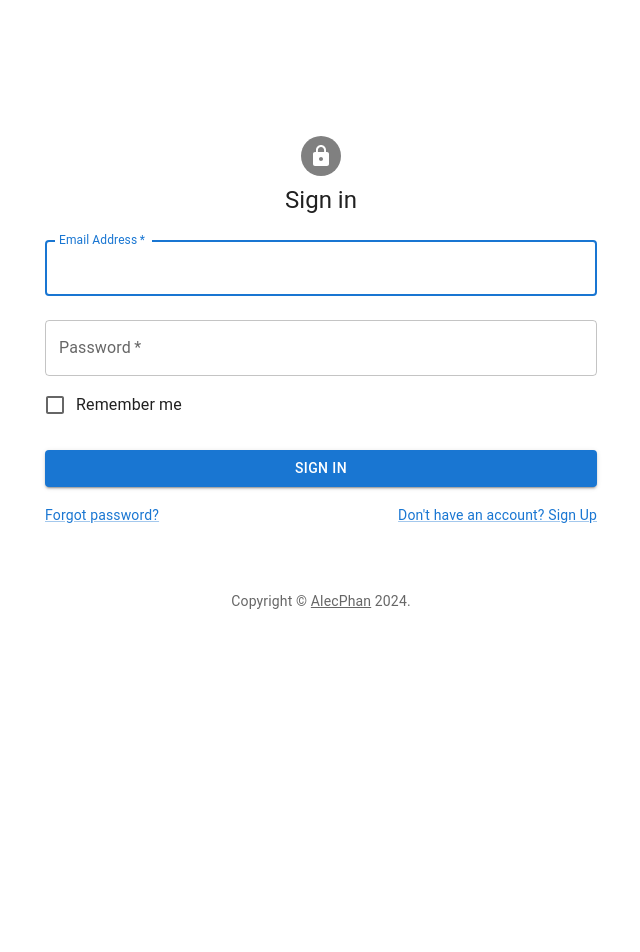
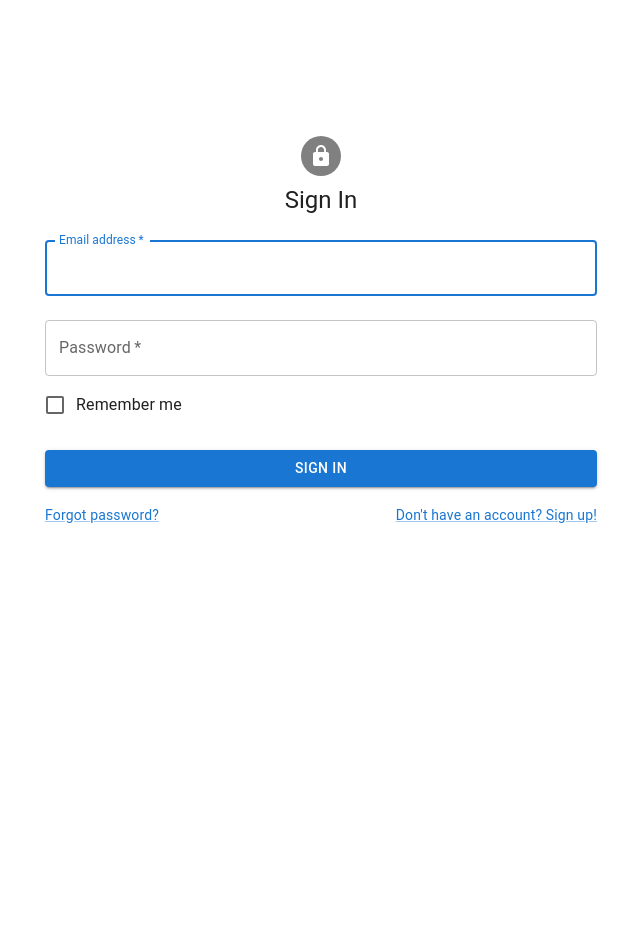
Before and after one commit to wokemon/Week2FCI, a React (Create React App) app in the folder hotel-manager/: page /login in a window 1280 px wide. Shown: the top 952 px of the page, without its empty margins (319-959 px from the left). Before the commit the page ends 800 px from the top, so only its background shows below. Built offline with nearby package versions, Linux system fonts and the light colour scheme; what i18next-xhr-backend would draw is missing.

Commit message:
Add more translation

```diff
--- a/hotel-manager/src/components/Footer.js
+++ b/hotel-manager/src/components/Footer.js
@@ -10,7 +10,7 @@ function Copyright() {
   return (
     <Typography variant="body2" sx={{color: 'white'}} textAlign={"center"}>
       {'Copyright © '}
-      <Link color="inherit" href="https://github.com/wokemon">
+      <Link color="inherit" href="https://github.com/wokemon" target="_blank">
         AlecPhan
       </Link>{' '}
       {new Date().getFullYear()}
@@ -29,7 +29,7 @@ export default function StickyFooter() {
         sx={{
           display: 'flex',
           flexDirection: 'column',
-          minHeight: '93.2vh',
+          minHeight: '70vh',
           width: '100%'
         }}
       >
--- a/hotel-manager/src/components/Login.js
+++ b/hotel-manager/src/components/Login.js
@@ -15,23 +15,13 @@ import Typography from '@mui/material/Typography';
 import Container from '@mui/material/Container';
 import { createTheme, ThemeProvider } from '@mui/material/styles';
 import AppNav from './Navbar';
-
-function Copyright(props) {
-  return (
-    <Typography variant="body2" color="text.secondary" align="center" {...props}>
-      {'Copyright © '}
-      <Link color="inherit" href="https://github.com/wokemon" target="_blank">
-        AlecPhan
-      </Link>{' '}
-      {new Date().getFullYear()}
-      {'.'}
-    </Typography>
-  );
-}
+import StickyFooter from './Footer';
+import { useTranslation } from 'react-i18next';
 
 const defaultTheme = createTheme();
 
 export default function SignIn() {
+  const { t } = useTranslation();
   const [email, setEmail] = useState('')
   const [password, setPassword] = useState('')
 
@@ -73,7 +63,7 @@ export default function SignIn() {
             <Lock />
           </Avatar>
           <Typography component="h1" variant="h5">
-            Sign in
+            {t('sign_in')}
           </Typography>
           <Box component="form" onSubmit={handleSubmit} noValidate sx={{ mt: 1 }}>
             <TextField
@@ -81,7 +71,7 @@ export default function SignIn() {
               required
               fullWidth
               id="email"
-              label="Email Address"
+              label={t('email')}
               name="email"
               autoComplete="email"
               value={email}
@@ -93,7 +83,7 @@ export default function SignIn() {
               required
               fullWidth
               name="password"
-              label="Password"
+              label={t("password")}
               type="password"
               id="password"
               autoComplete="current-password"
@@ -102,7 +92,7 @@ export default function SignIn() {
             />
             <FormControlLabel
               control={<Checkbox value="remember" color="primary" />}
-              label="Remember me"
+              label={t('remember_me')}
             />
             <Button
               type="submit"
@@ -110,23 +100,28 @@ export default function SignIn() {
               variant="contained"
               sx={{ mt: 3, mb: 2 }}
             >
-              Sign In
+              {t('sign_in')}
             </Button>
             <Grid container>
               <Grid item xs>
                 <Link component={RouterLink} to="reset" variant="body2">
-                  Forgot password?
+                  {t('forgot_password')}
                 </Link>
               </Grid>
               <Grid item>
                 <Link component={RouterLink} to="signup" variant="body2">
-                  {"Don't have an account? Sign Up"}
+                  {t('no_account')}
                 </Link>
               </Grid>
             </Grid>
           </Box>
         </Box>
-        <Copyright sx={{ mt: 8, mb: 4 }} />
+        <Box sx={{
+          width: '100%',
+          maxHeight: '10px',
+        }}>
+        </Box>
+        <StickyFooter/>
       </Container>
     </ThemeProvider>
   );
--- a/hotel-manager/src/i18n.js
+++ b/hotel-manager/src/i18n.js
@@ -12,7 +12,13 @@ const resources = {
       "sign_in": "Sign In",
       "sign_up": "Sign Up",
       "reset_password": "Reset Password",
-      "languages": "Languages"
+      "languages": "Languages",
+      "email": "Email address",
+      "password": "Password",
+      "remember_me" : "Remember me",
+      "forgot_password": "Forgot password?",
+      "no_account": "Don't have an account? Sign up!",
+
     }
   },
   vi: {
@@ -23,7 +29,12 @@ const resources = {
       "sign_in": "Đăng nhập",
       "sign_up": "Đăng ký",
       "reset_password": "Đặt lại mật khẩu",
-      "languages": "Ngôn ngữ"
+      "languages": "Ngôn ngữ",
+      "email": "Email",
+      "password": "Mật khẩu",
+      "remember_me" : "Nhớ mật khẩu",
+      "forgot_password": "Quên mật khẩu?",
+      "no_account": "Không có tài khoản? Đăng ký bây giờ!",
     }
   },
   es: {
@@ -34,7 +45,12 @@ const resources = {
       "sign_in": "Iniciar sesión",
       "sign_up": "Inscribirse",
       "reset_password": "Restablecer la contraseña",
-      "languages": "Idiomas"
+      "languages": "Idiomas",
+      "email": "Dirección de correo electrónico",
+      "password": "Contraseña",
+      "remember_me" : "Acuérdate de mí",
+      "forgot_password": "¿Has olvidado tu contraseña?",
+      "no_account": "¿No tienes una cuenta? ¡Inscribirse!",
     }
   },
   fr: {
@@ -45,7 +61,12 @@ const resources = {
       "sign_in": "Se connecter",
       "sign_up": "S'inscrire",
       "reset_password": "Réinitialiser les mots de passe",
-      "languages": "Langues"
+      "languages": "Langues",
+      "email": "Adresse e-mail",
+      "password": "Mot de passe",
+      "remember_me" : "Souviens-toi de moi",
+      "forgot_password": "Mot de passe oublié?",
+      "no_account": "Vous n'avez pas de compte ? S'inscrire!",
     }
   }
 };
```
